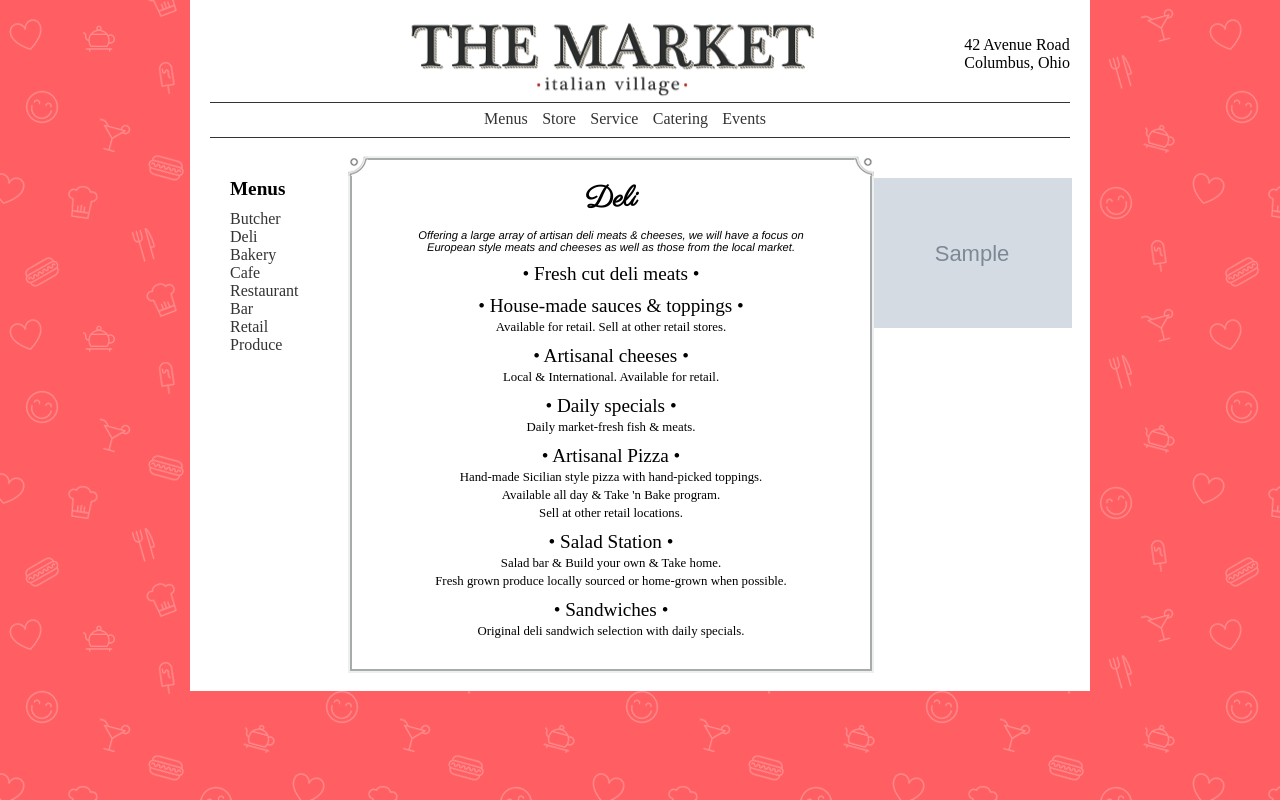
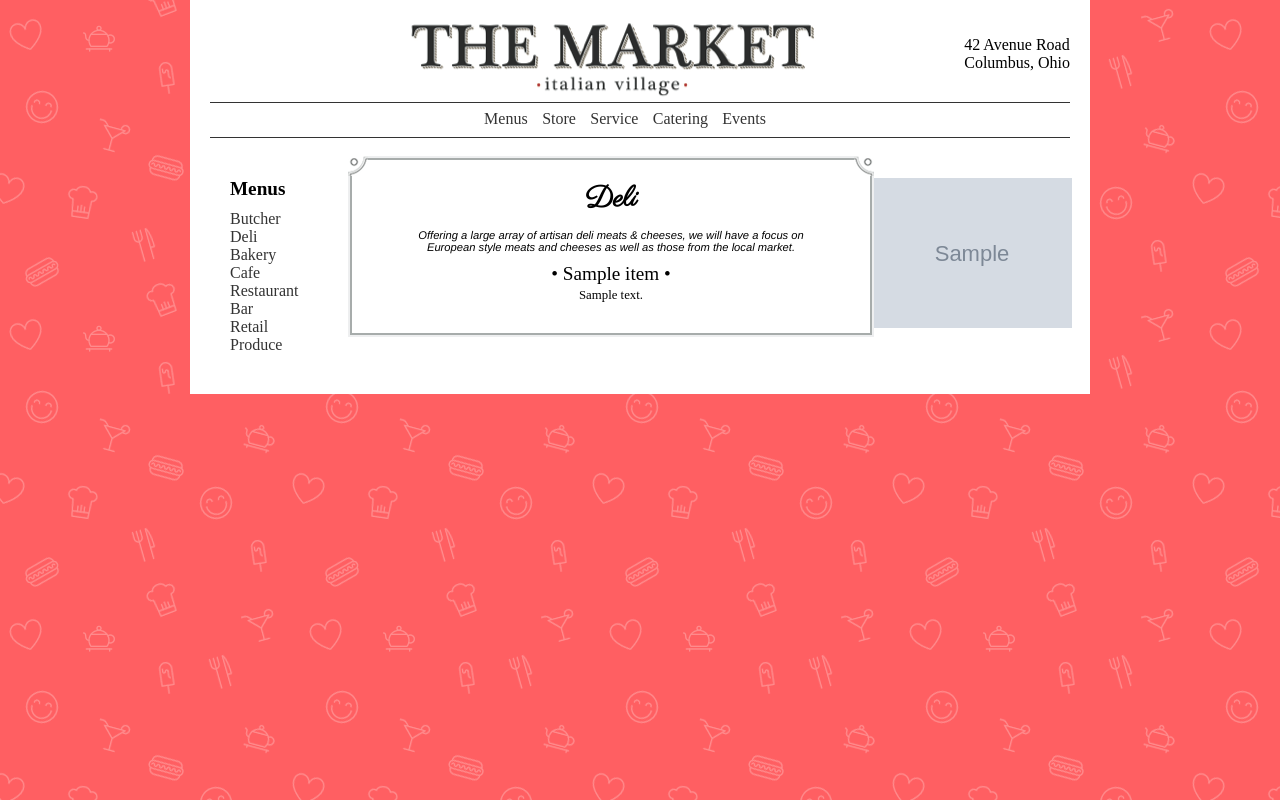
Before and after one commit to Honors/TheMarket, a Flask app: template templates/menu.html in a window 1280 px wide. Run offline with Flask 2, Linux system fonts and the light colour scheme; the template is opened without the code that fills it: most values are stand-ins (such as "Sample title", 1, 10 or a date in 2020); grey boxes marked "Sample" are stand-in pictures; some web fonts are replaced.

Commit message:
menu template accepts menu items as argument

```diff
--- a/server.py
+++ b/server.py
@@ -4,6 +4,29 @@ app = Flask(__name__, static_url_path='')
 
 @app.route('/')
 def main():
-  return render_template('menu.html', images=["pasta.png", "pizza.png", "bread.png"])
+  return render_template('menu.html',
+    items=[
+      {"name":"Fresh cut deli meats",
+       "description":""},
+      {"name":"House-made sauces &amp; toppings",
+       "description":"Available for retail. Sell at other retail stores."},
+      {"name":"Artisanal cheeses",
+       "descritption":"Local &amp; International. Available for retail."},
+      {"name":"Daily specials",
+       "description":"Daily market-fresh fish &amp; meats."},
+      {"name":"Artisanal Pizza",
+       "description":"""
+	  Hand-made Sicilian style pizza with hand-picked toppings.<br>
+	  Available all day &amp; Take 'n Bake program.<br>
+	  Sell at other retail locations.
+	"""},
+      {"name":"Salad Station",
+       "description":"""
+	  Salad bar &amp; Build your own &amp; Take home.<br>
+	  Fresh grown produce locally sourced or home-grown when possible.
+       """},
+      {"name":"Sandwiches",
+       "description":"Original deli sandwich selection with daily specials."}],
+    images=["pasta.png", "pizza.png", "bread.png"])
 
 app.run(host='0.0.0.0')
--- a/templates/menu.html
+++ b/templates/menu.html
@@ -18,39 +18,13 @@
      will have a focus on European style meats and cheeses as well as
      those from the local market.</p>
   <ul>
-    <li><h3>Fresh cut deli meats</h3></li>
-    <li><h3>House-made sauces &amp; toppings</h3>
-	<span class="desc">
-	  Available for retail. Sell at other retail stores.
-	</span>
-    <li><h3>Artisanal cheeses</h3>
-	<span class="desc">
-	  Local &amp; International. Available for retail.
-	</span>
-    </li>
-    <li><h3>Daily specials</h3>
-	<span class="desc">
-	  Daily market-fresh fish &amp; meats.
-	</span>
-    </li>
-    <li><h3>Artisanal Pizza</h3>
-	<span class="desc">
-	  Hand-made Sicilian style pizza with hand-picked toppings.<br>
-	  Available all day &amp; Take 'n Bake program.<br>
-	  Sell at other retail locations.
-	</span>
-    </li>
-    <li><h3>Salad Station</h3>
-	<span class="desc">
-	  Salad bar &amp; Build your own &amp; Take home.<br>
-	  Fresh grown produce locally sourced or home-grown when possible.
-	</span>
-    </li>
-    <li><h3>Sandwiches</h3>
-	<span class="desc">
-	  Original deli sandwich selection with daily specials.
-	</span>
-    </li>
+    {% for item in items %}
+      <li><h3>{{ item.name|safe }}</h3>
+	  <span class="desc">
+	    {{ item.description|safe }}
+	  </span>
+      </li>
+    {% endfor %}
   </ul>
 {% endblock %}
 {% block images %}
```
